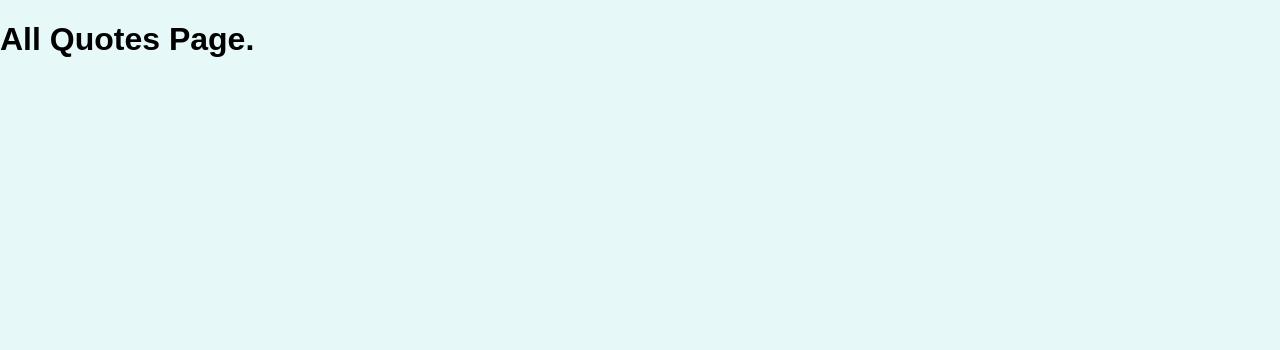
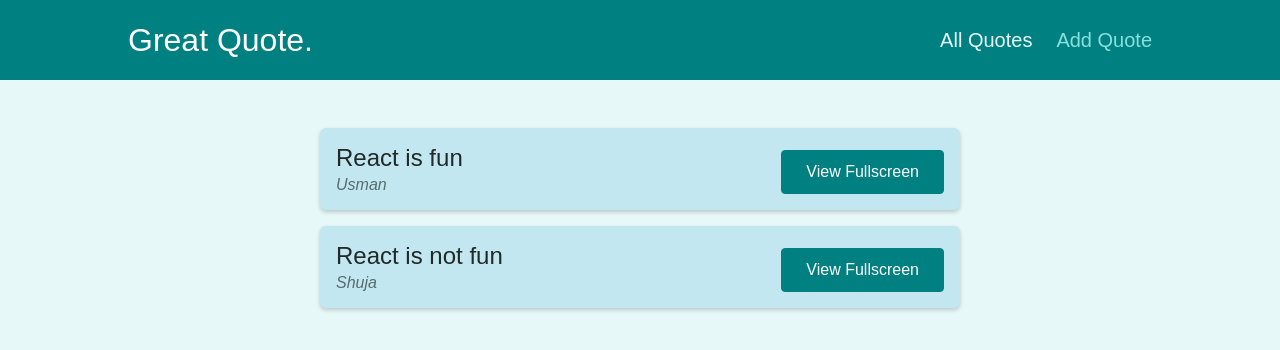
Before and after one commit to Tronayy/React-Multi-Page-App, a React (Create React App) app: page /quotes in a window 1280 px wide. Shown: the top 350 px of the page. Built offline with nearby package versions, Linux system fonts and the light colour scheme.

Commit message:
Added more styles and routes

```diff
--- a/src/App.js
+++ b/src/App.js
@@ -3,9 +3,12 @@
 import AllQuotes from "./pages/AllQuotes";
 import NewQuote from "./pages/NewQuote";
 import QuoteDetail from "./pages/QuoteDetail";
+import Layout from "./components/layout/Layout";
+import NotFound from "./pages/NotFound";
 
 function App() {
   return (
+    <Layout>
       <Switch>
         <Route path="/" exact>
           <Redirect to="/quotes" />
@@ -16,10 +19,14 @@
         <Route path="/quotes/:quoteId">
           <QuoteDetail />
         </Route>
-      <Route path="/new-quote">
+        <Route path="/new-quotes">
           <NewQuote />
         </Route>
+        <Route path="*">
+          <NotFound />
+        </Route>
       </Switch>
+    </Layout>
   );
 }
 
--- /dev/null
+++ b/src/components/layout/Layout.js
@@ -0,0 +1,13 @@
+import classes from "./Layout.module.css";
+import MainNavigation from "./MainNavigation";
+
+const Layout = (props) => {
+  return (
+    <>
+      <MainNavigation />
+      <main className={classes.main}>{props.children}</main>
+    </>
+  );
+};
+
+export default Layout;
--- /dev/null
+++ b/src/components/layout/MainNavigation.js
@@ -0,0 +1,26 @@
+import classes from "./MainNavigation.module.css";
+import { NavLink } from "react-router-dom";
+
+const MainNavigation = () => {
+  return (
+    <header className={classes.header}>
+      <div className={classes.logo}>Great Quote.</div>
+      <nav className={classes.nav}>
+        <ul>
+          <li>
+            <NavLink to="/quotes" activeClassName={classes.active}>
+              All Quotes
+            </NavLink>
+          </li>
+          <li>
+            <NavLink to="/new-quotes" activeClassName={classes.active}>
+              Add Quote
+            </NavLink>
+          </li>
+        </ul>
+      </nav>
+    </header>
+  );
+};
+
+export default MainNavigation;
--- a/src/components/quotes/QuoteItem.js
+++ b/src/components/quotes/QuoteItem.js
@@ -1,4 +1,5 @@
-import classes from './QuoteItem.module.css';
+import classes from "./QuoteItem.module.css";
+import { Link } from "react-router-dom";
 
 const QuoteItem = (props) => {
   return (
@@ -9,9 +10,9 @@
         </blockquote>
         <figcaption>{props.author}</figcaption>
       </figure>
-      <a className='btn'>
+      <Link className="btn" to={`/quotes/${props.id}`}>
         View Fullscreen
-      </a>
+      </Link>
     </li>
   );
 };
--- a/src/pages/AllQuotes.js
+++ b/src/pages/AllQuotes.js
@@ -1,5 +1,20 @@
+import QuoteList from "../components/quotes/QuoteList";
+
+const DUMMY_DATA = [
+  {
+    id: "q1",
+    author: "Usman",
+    text: "React is fun",
+  },
+  {
+    id: "q2",
+    author: "Shuja",
+    text: "React is not fun",
+  },
+];
+
 const AllQuotes = () => {
-  return <h1>All Quotes Page.</h1>;
+  return <QuoteList quotes={DUMMY_DATA} />;
 };
 
 export default AllQuotes;
--- a/src/pages/NewQuote.js
+++ b/src/pages/NewQuote.js
@@ -1,5 +1,14 @@
+import { useHistory } from "react-router-dom";
+
+import QuoteForm from "../components/quotes/QuoteForm";
+
 const NewQuote = () => {
-  return <h1>New Quote Page.</h1>;
+  const history = useHistory();
+
+  const addQuoteHandler = (quoteData) => {
+    history.push("./quotes");
+  };
+  return <QuoteForm onAddQuote={addQuoteHandler} />;
 };
 
 export default NewQuote;
--- /dev/null
+++ b/src/pages/NotFound.js
@@ -0,0 +1,9 @@
+const NotFound = () => {
+  return (
+    <div className="centered">
+      <p>Page Not Found.</p>
+    </div>
+  );
+};
+
+export default NotFound;
--- a/src/pages/QuoteDetail.js
+++ b/src/pages/QuoteDetail.js
@@ -1,12 +1,35 @@
-import { useParams } from "react-router-dom";
+import { useParams, Route } from "react-router-dom";
+import HighlightedQuote from "../components/quotes/HighlightedQuote";
+import Comments from "../components/comments/Comments";
+
+const DUMMY_DATA = [
+  {
+    id: "q1",
+    author: "Usman",
+    text: "React is fun",
+  },
+  {
+    id: "q2",
+    author: "Shuja",
+    text: "React is not fun",
+  },
+];
 
 const QuoteDetail = () => {
   const params = useParams();
 
+  const quote = DUMMY_DATA.find((quote) => quote.id === params.quoteId);
+
+  if (!quote) {
+    return <p>No quote found.</p>;
+  }
+
   return (
     <>
-      <h1>Quote Detail Page.</h1>
-      <p>{params.quoteId}</p>
+      <HighlightedQuote text={quote.text} author={quote.author} />
+      <Route path={`/quotes/${params.quoteId}/comments`}>
+        <Comments />
+      </Route>
     </>
   );
 };
```
Also changed, not shown: src/components/quotes/QuoteForm.js (+9 -9 lines). Lines whose indentation alone changed are shown as unchanged.
